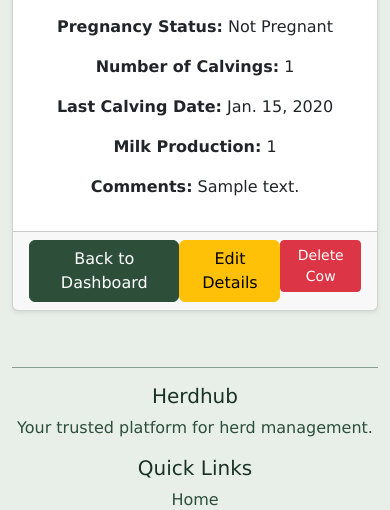
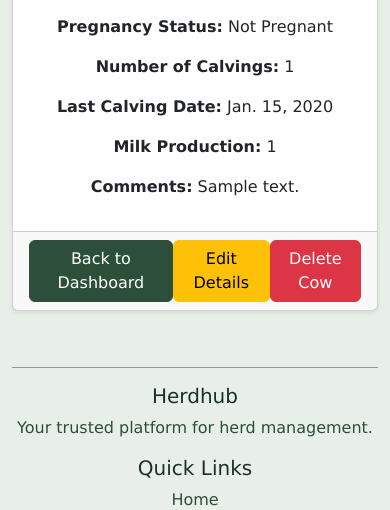
Before and after one commit to cthlbrennan/herdhub, a Django app: page /view_cow/1/ in a window 390 px wide. Shown: the part 362-872 px from the top of the page. Run offline with Django 5.2, Linux system fonts and the light colour scheme; a user stored in the database is signed in; tables that the repository leaves empty hold one stand-in row (values such as "Sample post"); some libraries are stand-ins or nearby versions.

Commit message:
Fix delete button responsiveness bug

```diff
--- a/templates/view_breeding.html
+++ b/templates/view_breeding.html
@@ -25,10 +25,10 @@ View Breeding
                     <a href="{% url 'edit_breeding' breeding.breeding_id %}" class="btn btn-warning">Edit Details</a>
                     <form method="post" action="{% url 'delete_breeding' breeding.breeding_id %}" class="d-inline">
                         {% csrf_token %}
-                        <button type="button" class="btn btn-danger btn-sm" data-bs-toggle="modal"
+                        <a type="button" class="btn btn-danger" data-bs-toggle="modal"
                             data-bs-target="#deleteConfirmModal">
                             Delete Record
-                        </button>
+                        </a>
                     </form>
                 </div>
             </div>
--- a/templates/view_cow.html
+++ b/templates/view_cow.html
@@ -16,7 +16,8 @@ View Cow
                     {% if cow.image_id %}
                     <div class="text-center mb-3">
                         <p><strong>Image:</strong></p>
-                        <img class="img-fluid" src="{{ cow.image_id.url }}" alt="User uploaded image of {{ cow.registration_number }}" style="max-width: 100%;">
+                        <img class="img-fluid" src="{{ cow.image_id.url }}"
+                            alt="User uploaded image of {{ cow.registration_number }}" style="max-width: 100%;">
                     </div>
                     {% endif %}
                     <p><strong>Breed:</strong> {{ cow.breed }}</p>
@@ -33,10 +34,10 @@ View Cow
                     <a href="{% url 'edit_cow' cow.cow_id %}" class="btn btn-warning">Edit Details</a>
                     <form method="post" action="{% url 'delete_cow' cow.cow_id %}" class="d-inline">
                         {% csrf_token %}
-                        <button type="button" class="btn btn-danger btn-sm" data-bs-toggle="modal"
+                        <a type="button" class="btn btn-danger" data-bs-toggle="modal"
                             data-bs-target="#deleteConfirmModal">
                             Delete Cow
-                        </button>
+                        </a>
                     </form>
                 </div>
             </div>
```
Also changed, not shown: templates/view_bull.html (+5 -4 lines), templates/view_calf.html (+8 -5 lines).
